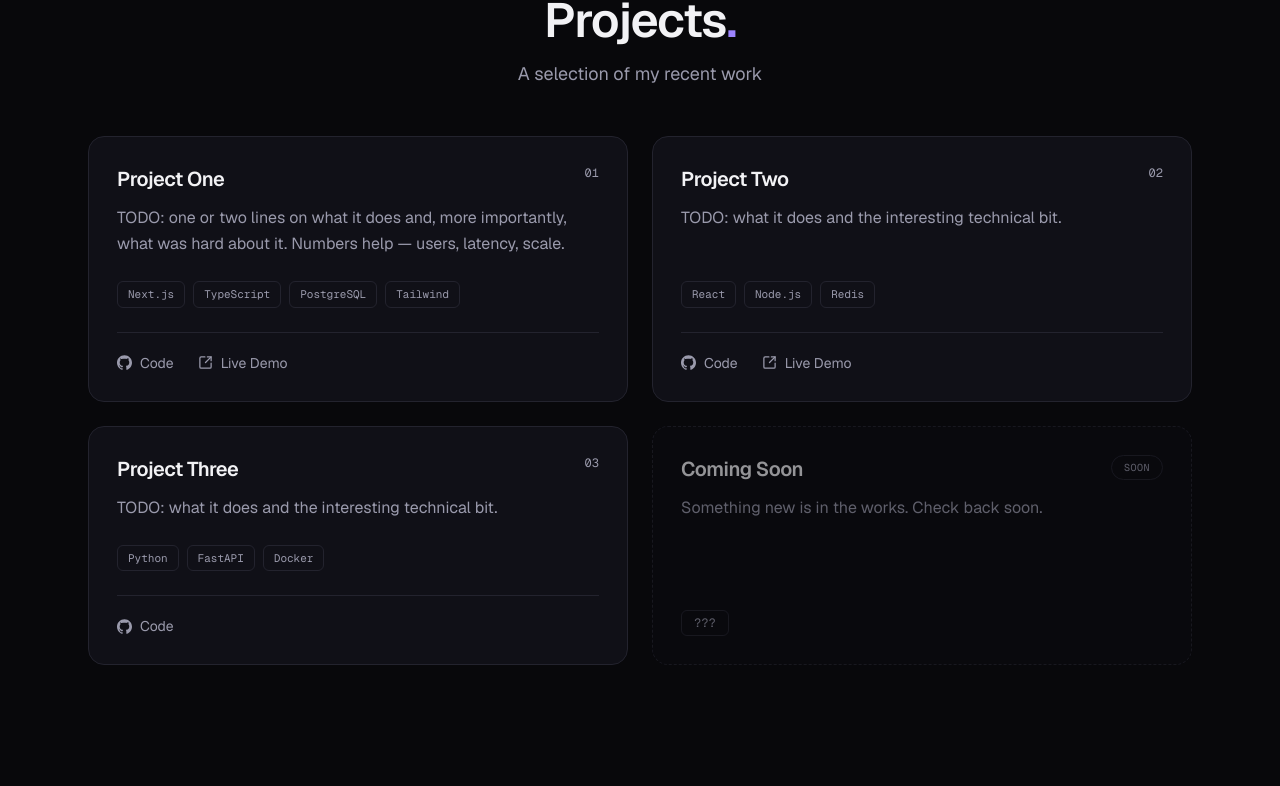
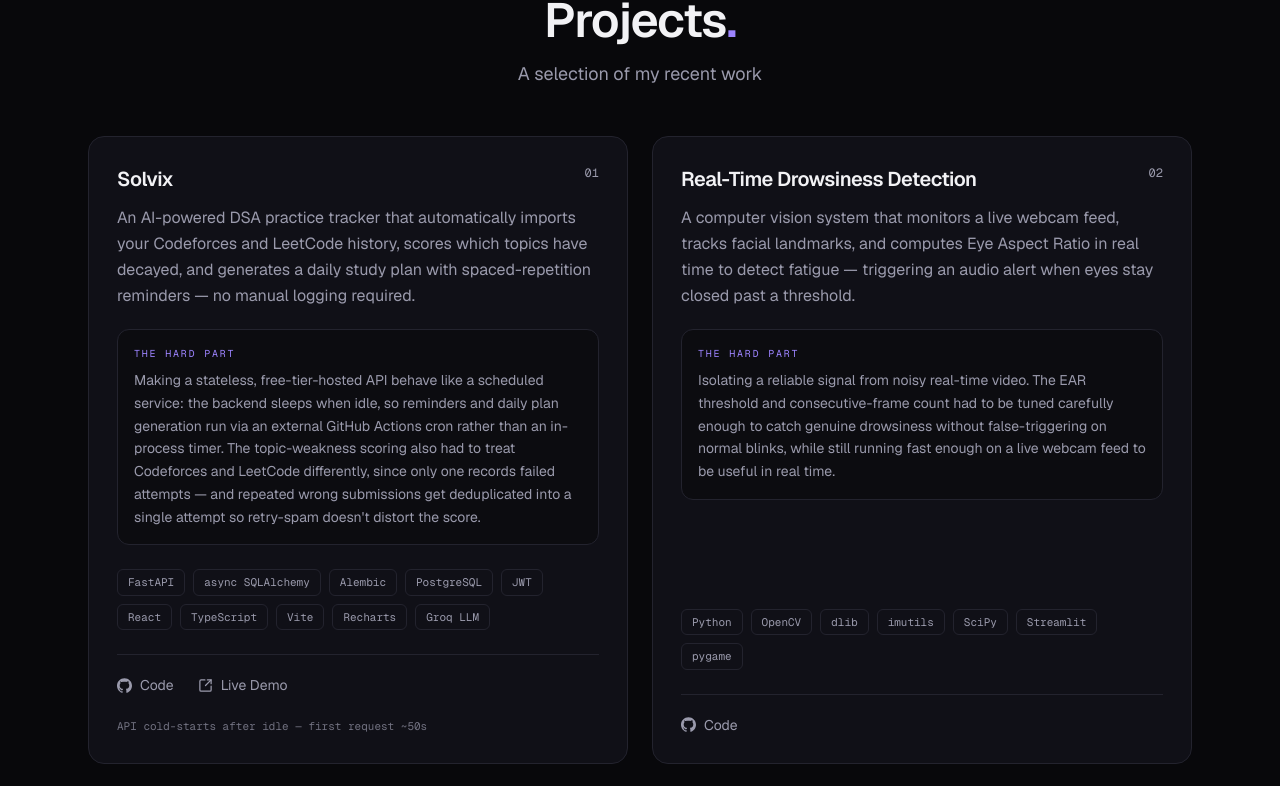
Before and after one commit to SR-Pradhan/Portfolio, a Next.js app in the folder frontend/: page / in a window 1280 px wide. Shown: the part 1592-2378 px from the top of the page. Built offline with nearby package versions, Linux system fonts and the light colour scheme; no server answers.

Commit message:
Add real projects with hard-part detail blocks

```diff
--- a/frontend/src/components/sections/Projects.tsx
+++ b/frontend/src/components/sections/Projects.tsx
@@ -27,6 +27,11 @@ function LinkRow({ project }: { project: Project }) {
           {label}
         </a>
       ))}
+      {project.demoNote && (
+        <span className="w-full font-mono text-[11px] text-muted/70">
+          {project.demoNote}
+        </span>
+      )}
     </div>
   );
 }
@@ -69,9 +74,20 @@ export default function Projects() {
                   </span>
                 </div>
 
-                <p className="relative mt-3 flex-1 leading-relaxed text-muted">
-                  {p.blurb}
-                </p>
+                <p className="relative mt-3 leading-relaxed text-muted">{p.blurb}</p>
+
+                {p.hardPart && (
+                  <div className="relative mt-5 rounded-xl border border-border bg-background/50 p-4">
+                    <p className="font-mono text-[10px] uppercase tracking-[0.18em] text-accent">
+                      The hard part
+                    </p>
+                    <p className="mt-2 text-sm leading-relaxed text-muted">
+                      {p.hardPart}
+                    </p>
+                  </div>
+                )}
+
+                <div className="flex-1" />
 
                 <ul className="relative mt-6 flex flex-wrap gap-2">
                   {p.tags.map((t) => (
--- a/frontend/src/data/site.ts
+++ b/frontend/src/data/site.ts
@@ -109,9 +109,14 @@ export const education: Education[] = [
 
 export type Project = {
   title: string;
+  /** What it does. */
   blurb: string;
+  /** The technically interesting problem — rendered as its own labelled block. */
+  hardPart?: string;
   tags: string[];
   demo?: string;
+  /** Caveat shown beside the demo link, e.g. free-tier cold starts. */
+  demoNote?: string;
   code?: string;
   npm?: string;
   /** Renders a dimmed teaser card instead of a real one. */
@@ -120,25 +125,44 @@ export type Project = {
 
 export const projects: Project[] = [
   {
-    title: "Project One",
+    title: "Solvix",
     blurb:
-      "TODO: one or two lines on what it does and, more importantly, what was hard about it. Numbers help — users, latency, scale.",
-    tags: ["Next.js", "TypeScript", "PostgreSQL", "Tailwind"],
-    demo: "#",
-    code: "#",
+      "An AI-powered DSA practice tracker that automatically imports your Codeforces and LeetCode history, scores which topics have decayed, and generates a daily study plan with spaced-repetition reminders — no manual logging required.",
+    hardPart:
+      "Making a stateless, free-tier-hosted API behave like a scheduled service: the backend sleeps when idle, so reminders and daily plan generation run via an external GitHub Actions cron rather than an in-process timer. The topic-weakness scoring also had to treat Codeforces and LeetCode differently, since only one records failed attempts — and repeated wrong submissions get deduplicated into a single attempt so retry-spam doesn't distort the score.",
+    tags: [
+      "FastAPI",
+      "async SQLAlchemy",
+      "Alembic",
+      "PostgreSQL",
+      "JWT",
+      "React",
+      "TypeScript",
+      "Vite",
+      "Recharts",
+      "Groq LLM",
+    ],
+    code: "https://github.com/SR-Pradhan/Solvix",
+    demo: "https://solvix-roan.vercel.app",
+    demoNote: "API cold-starts after idle — first request ~50s",
   },
   {
-    title: "Project Two",
-    blurb: "TODO: what it does and the interesting technical bit.",
-    tags: ["React", "Node.js", "Redis"],
-    demo: "#",
-    code: "#",
+    title: "Real-Time Drowsiness Detection",
+    blurb:
+      "A computer vision system that monitors a live webcam feed, tracks facial landmarks, and computes Eye Aspect Ratio in real time to detect fatigue — triggering an audio alert when eyes stay closed past a threshold.",
+    hardPart:
+      "Isolating a reliable signal from noisy real-time video. The EAR threshold and consecutive-frame count had to be tuned carefully enough to catch genuine drowsiness without false-triggering on normal blinks, while still running fast enough on a live webcam feed to be useful in real time.",
+    tags: ["Python", "OpenCV", "dlib", "imutils", "SciPy", "Streamlit", "pygame"],
+    code: "https://github.com/SR-Pradhan/real-time-drowsiness-detection",
   },
   {
-    title: "Project Three",
-    blurb: "TODO: what it does and the interesting technical bit.",
-    tags: ["Python", "FastAPI", "Docker"],
-    code: "#",
+    title: "Secure Auth System",
+    blurb:
+      "A Spring Boot authentication system implementing user registration, login, and role-based access control (USER/ADMIN), with BCrypt password encryption and session-managed protected routes.",
+    hardPart:
+      "Structuring authentication and authorization correctly with Spring Security — getting role-based access control, encrypted password storage, and session handling to work together within a clean Controller → Service → Repository architecture, rather than bolting security on as an afterthought.",
+    tags: ["Java", "Spring Boot", "Spring Security", "Thymeleaf", "MySQL", "Maven"],
+    code: "https://github.com/SR-Pradhan/secure-auth-system",
   },
   {
     title: "Coming Soon",
```
